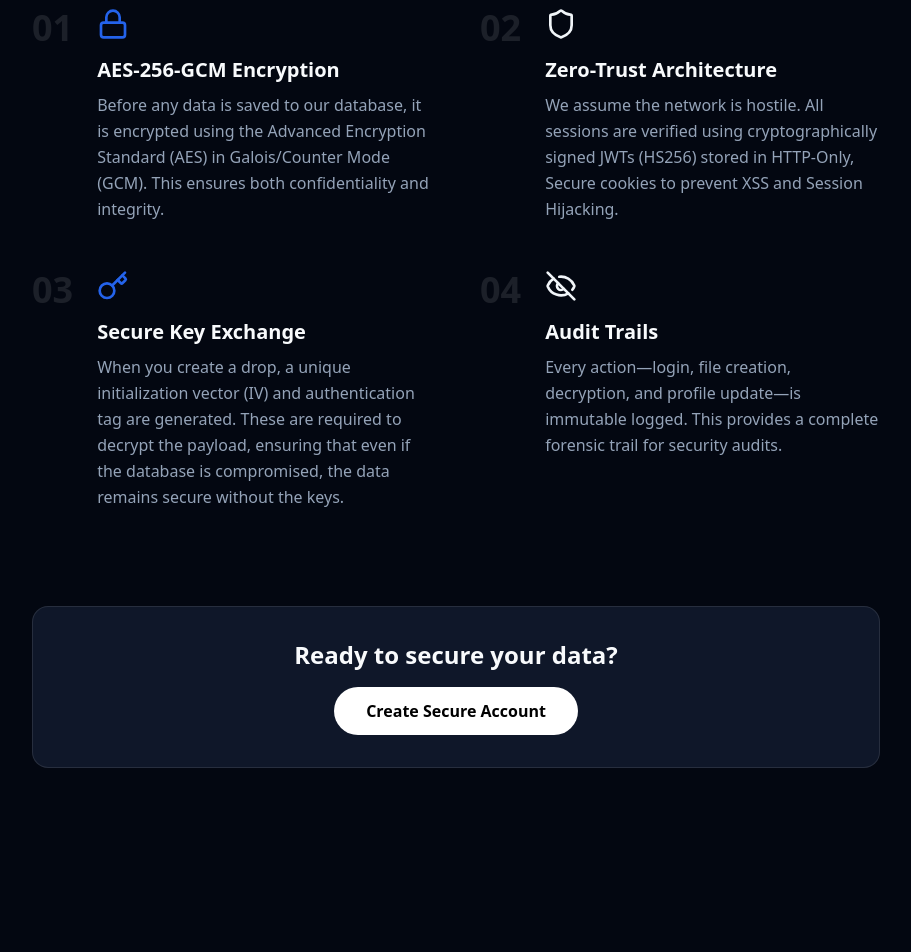
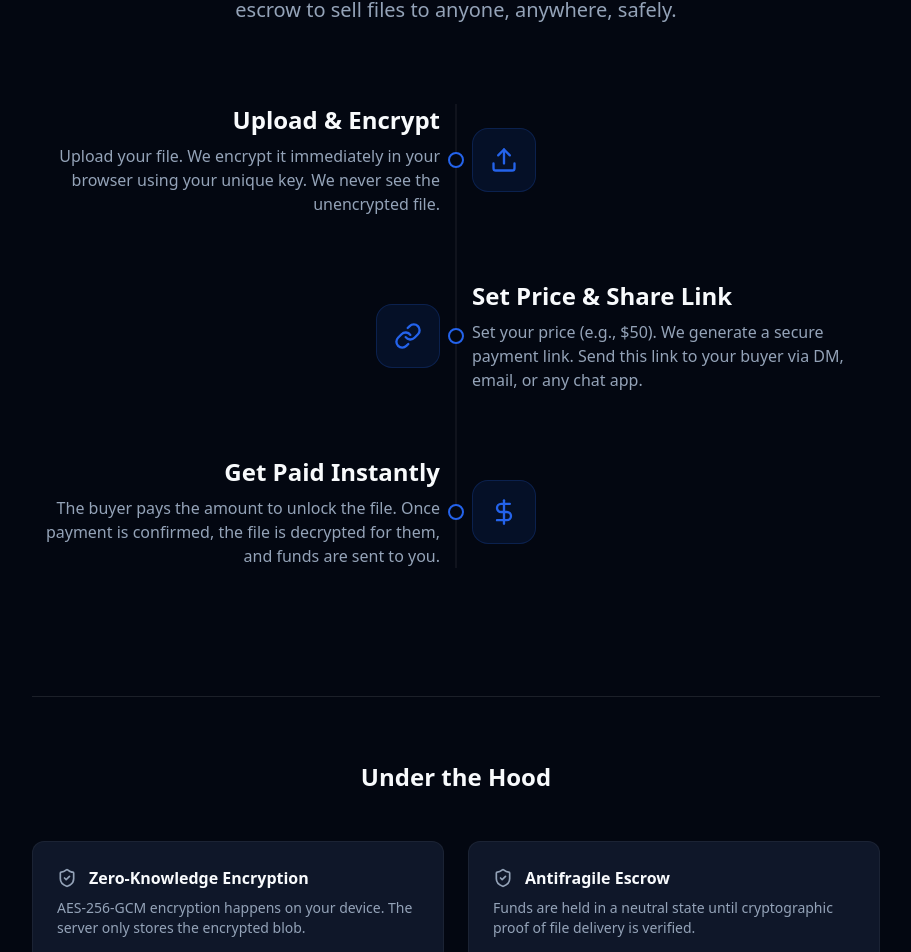
Before and after one commit to abhidhakal/cipher-drop, a Next.js app: page /how-it-works in a window 1280 px wide. Shown: the part 285-1237 px from the top of the page, without its empty margins (184-1095 px from the left). Before the commit the page ends 1077 px from the top, so only its background shows below. Built offline with nearby package versions, Linux system fonts and the light colour scheme.

Commit message:
refactor: how it works page

```diff
--- a/src/app/how-it-works/page.tsx
+++ b/src/app/how-it-works/page.tsx
@@ -1,5 +1,6 @@
+
 import Link from "next/link";
-import { Shield, Lock, Key, EyeOff } from "lucide-react";
+import { Upload, Link as LinkIcon, DollarSign, ShieldCheck } from "lucide-react";
 import { Header } from "@/components/Header";
 
 export default function HowItWorksPage() {
@@ -7,42 +8,63 @@ export default function HowItWorksPage() {
     <div className="min-h-screen bg-background flex flex-col items-center">
       <Header />
 
-      <div className="max-w-4xl w-full p-6 mt-16">
-        <h1 className="text-4xl md:text-6xl font-bold text-center mb-16">
-          Security by Design
+      <div className="max-w-4xl w-full p-6 mt-16 pb-24">
+        <h1 className="text-4xl md:text-6xl font-bold text-center mb-6">
+          How CipherDrop Works
         </h1>
+        <p className="text-xl text-center text-muted-foreground max-w-2xl mx-auto mb-20">
+          We solve the "who goes first" problem in digital sales.
+          Use our secure escrow to sell files to anyone, anywhere, safely.
+        </p>
 
-        <div className="grid grid-cols-1 md:grid-cols-2 gap-12">
-          <Step
+        {/* 3 Step Process */}
+        <div className="relative">
+          {/* Vertical Line for Desktop */}
+          <div className="hidden md:block absolute left-[50%] top-0 bottom-0 w-px bg-white/10 -translate-x-1/2"></div>
+
+          <div className="space-y-16">
+            <TimelineStep
               number="01"
-            title="AES-256-GCM Encryption"
-            description="Before any data is saved to our database, it is encrypted using the Advanced Encryption Standard (AES) in Galois/Counter Mode (GCM). This ensures both confidentiality and integrity."
-            icon={<Lock className="text-primary" size={32} />}
+              title="Upload & Encrypt"
+              description="Upload your file. We encrypt it immediately in your browser using your unique key. We never see the unencrypted file."
+              icon={<Upload className="text-primary" size={28} />}
+              alignment="left"
             />
-          <Step
+            <TimelineStep
               number="02"
-            title="Zero-Trust Architecture"
-            description="We assume the network is hostile. All sessions are verified using cryptographically signed JWTs (HS256) stored in HTTP-Only, Secure cookies to prevent XSS and Session Hijacking."
-            icon={<Shield className="text-secondary" size={32} />}
+              title="Set Price & Share Link"
+              description="Set your price (e.g., $50). We generate a secure payment link. Send this link to your buyer via DM, email, or any chat app."
+              icon={<LinkIcon className="text-primary" size={28} />}
+              alignment="right"
             />
-          <Step
+            <TimelineStep
               number="03"
-            title="Secure Key Exchange"
-            description="When you create a drop, a unique initialization vector (IV) and authentication tag are generated. These are required to decrypt the payload, ensuring that even if the database is compromised, the data remains secure without the keys."
-            icon={<Key className="text-primary" size={32} />}
-          />
-          <Step
-            number="04"
-            title="Audit Trails"
-            description="Every action—login, file creation, decryption, and profile update—is immutable logged. This provides a complete forensic trail for security audits."
-            icon={<EyeOff className="text-secondary" size={32} />}
+              title="Get Paid Instantly"
+              description="The buyer pays the amount to unlock the file. Once payment is confirmed, the file is decrypted for them, and funds are sent to you."
+              icon={<DollarSign className="text-primary" size={28} />}
+              alignment="left"
             />
           </div>
+        </div>
 
-        <div className="mt-24 p-8 bg-card border border-white/10 rounded-2xl text-center">
-          <h2 className="text-2xl font-bold mb-4">Ready to secure your data?</h2>
-          <Link href="/register" className="inline-block px-8 py-3 bg-white text-black font-bold rounded-full hover:bg-gray-200 transition-colors">
-            Create Secure Account
+        {/* Technical Section */}
+        <div className="mt-32 border-t border-white/10 pt-16">
+          <h2 className="text-2xl font-bold text-center mb-12">Under the Hood</h2>
+          <div className="grid grid-cols-1 md:grid-cols-2 gap-6">
+            <TechCard
+              title="Zero-Knowledge Encryption"
+              desc="AES-256-GCM encryption happens on your device. The server only stores the encrypted blob."
+            />
+            <TechCard
+              title="Antifragile Escrow"
+              desc="Funds are held in a neutral state until cryptographic proof of file delivery is verified."
+            />
+          </div>
+        </div>
+
+        <div className="mt-24 text-center">
+          <Link href="/register" className="inline-block px-10 py-4 bg-white text-black font-bold rounded-full hover:bg-gray-200 transition-colors text-lg shadow-xl">
+            Start Your First Transfer
           </Link>
         </div>
       </div>
@@ -50,15 +72,36 @@ export default function HowItWorksPage() {
   );
 }
 
-function Step({ number, title, description, icon }: any) {
+function TimelineStep({ number, title, description, icon, alignment }: any) {
   return (
-    <div className="flex gap-6">
-      <div className="text-4xl font-bold text-white/10">{number}</div>
-      <div>
-        <div className="mb-4">{icon}</div>
-        <h3 className="text-xl font-bold mb-2">{title}</h3>
-        <p className="text-muted-foreground leading-relaxed">{description}</p>
+    <div className={`flex md:items-center flex-col max-w-sm mx-auto md:max-w-none md:mx-0 ${alignment === "right" ? "md:flex-row-reverse" : "md:flex-row"} gap-8 relative`}>
+      {/* Dot on Line */}
+      <div className="hidden md:flex absolute left-[50%] top-1/2 -translate-y-1/2 w-4 h-4 bg-background border-2 border-primary rounded-full -translate-x-[50%] z-10"></div>
+
+      {/* Content Side */}
+      <div className={`flex-1 ${alignment === "left" ? "md:text-right" : "md:text-left"} text-center`}>
+        <h3 className="text-2xl font-bold mb-2">{title}</h3>
+        <p className="text-muted-foreground">{description}</p>
+      </div>
+
+      {/* Icon Side */}
+      <div className="flex-1 flex justify-center md:block">
+        <div className={`w-16 h-16 rounded-2xl bg-primary/10 flex items-center justify-center border border-primary/20 ${alignment === "left" ? "md:mr-auto" : "md:ml-auto"}`}>
+          {icon}
+        </div>
       </div>
     </div>
   )
 }
+
+function TechCard({ title, desc }: any) {
+  return (
+    <div className="p-6 rounded-xl bg-card border border-white/5">
+      <div className="flex items-center gap-3 mb-2">
+        <ShieldCheck className="text-muted-foreground" size={20} />
+        <h3 className="font-bold">{title}</h3>
+      </div>
+      <p className="text-sm text-muted-foreground">{desc}</p>
+    </div>
+  )
+}
--- a/src/app/page.tsx
+++ b/src/app/page.tsx
@@ -82,18 +82,18 @@ export default function Home() {
         >
           <FeatureCard
             icon={<Lock className="w-8 h-8 text-primary" />}
-            title="End-to-End Encryption"
-            description="Files are encrypted locally before upload. We never see your unencrypted data."
+            title="1. Encrypt & Upload"
+            description="Drag and drop your file. We encrypt it locally, so not even we can see what's inside."
           />
           <FeatureCard
             icon={<CreditCard className="w-8 h-8 text-secondary" />}
-            title="Escrow Payments"
-            description="Funds are held safely until the recipient decrypts and verifies the files."
+            title="2. Secure Payment Link"
+            description="Set your price and share the link. The buyer pays to unlock the file automatically."
           />
           <FeatureCard
-            icon={<EyeOff className="w-8 h-8 text-emerald-400" />}
-            title="Anonymity First"
-            description="No tracking, no logs. Operate with complete privacy and peace of mind."
+            icon={<EyeOff className="w-8 h-8 text-primary" />}
+            title="3. Get Paid Instantly"
+            description="Funds are released to you immediately upon successful decryption. No chargebacks."
           />
         </motion.div>
       </main>
```
Also changed, not shown: 1 other file (tests, documents, lock files or other folders). Lines whose indentation alone changed are shown as unchanged.
